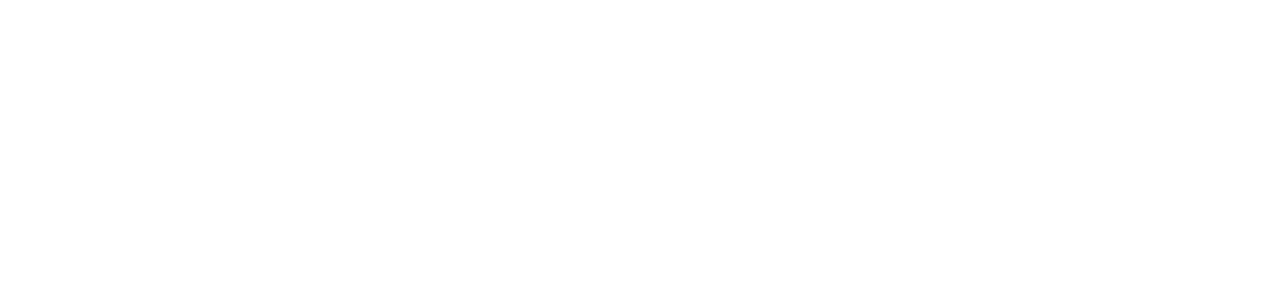
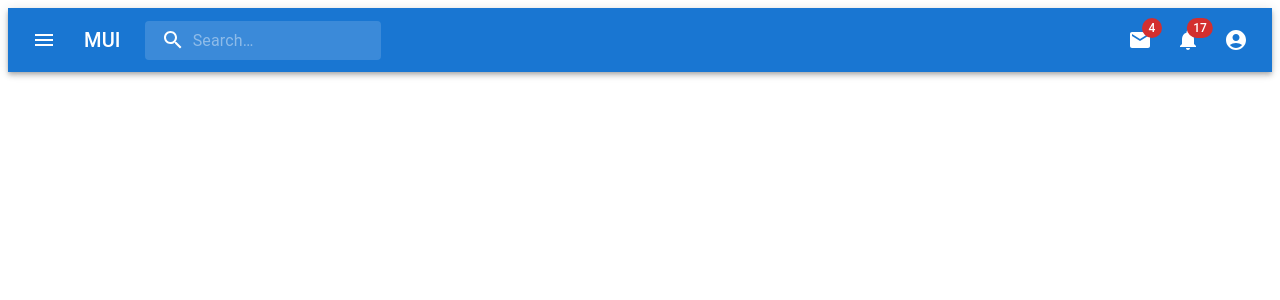
Before and after one commit to FrankSausage/SpringBoot-React-DeliveryAppMakingProject-2024.04, a React (Create React App) app in the folder src/main/frontend/: page / in a window 1280 px wide. Shown: the top 300 px of the page. Built offline with nearby package versions, Linux system fonts and the light colour scheme.

Commit message:
파이널 프로젝트

```diff
--- a/src/main/frontend/src/App.jsx
+++ b/src/main/frontend/src/App.jsx
@@ -1,6 +1,9 @@
+import SearchHeader from './components/SearchHeader';
+
 function App() {
   return (
     <div className="App">
+      <SearchHeader />
     </div>
   );
 }
--- /dev/null
+++ b/src/main/frontend/src/components/SearchHeader.jsx
@@ -0,0 +1,233 @@
+import * as React from 'react';
+import { styled, alpha } from '@mui/material/styles';
+import AppBar from '@mui/material/AppBar';
+import Box from '@mui/material/Box';
+import Toolbar from '@mui/material/Toolbar';
+import IconButton from '@mui/material/IconButton';
+import Typography from '@mui/material/Typography';
+import InputBase from '@mui/material/InputBase';
+import Badge from '@mui/material/Badge';
+import MenuItem from '@mui/material/MenuItem';
+import Menu from '@mui/material/Menu';
+import MenuIcon from '@mui/icons-material/Menu';
+import SearchIcon from '@mui/icons-material/Search';
+import AccountCircle from '@mui/icons-material/AccountCircle';
+import MailIcon from '@mui/icons-material/Mail';
+import NotificationsIcon from '@mui/icons-material/Notifications';
+import MoreIcon from '@mui/icons-material/MoreVert';
+
+const Search = styled('div')(({ theme }) => ({
+  position: 'relative',
+  borderRadius: theme.shape.borderRadius,
+  backgroundColor: alpha(theme.palette.common.white, 0.15),
+  '&:hover': {
+    backgroundColor: alpha(theme.palette.common.white, 0.25),
+  },
+  marginRight: theme.spacing(2),
+  marginLeft: 0,
+  width: '100%',
+  [theme.breakpoints.up('sm')]: {
+    marginLeft: theme.spacing(3),
+    width: 'auto',
+  },
+}));
+
+const SearchIconWrapper = styled('div')(({ theme }) => ({
+  padding: theme.spacing(0, 2),
+  height: '100%',
+  position: 'absolute',
+  pointerEvents: 'none',
+  display: 'flex',
+  alignItems: 'center',
+  justifyContent: 'center',
+}));
+
+const StyledInputBase = styled(InputBase)(({ theme }) => ({
+  color: 'inherit',
+  '& .MuiInputBase-input': {
+    padding: theme.spacing(1, 1, 1, 0),
+    // vertical padding + font size from searchIcon
+    paddingLeft: `calc(1em + ${theme.spacing(4)})`,
+    transition: theme.transitions.create('width'),
+    width: '100%',
+    [theme.breakpoints.up('md')]: {
+      width: '20ch',
+    },
+  },
+}));
+
+export default function PrimarySearchAppBar() {
+  const [anchorEl, setAnchorEl] = React.useState(null);
+  const [mobileMoreAnchorEl, setMobileMoreAnchorEl] = React.useState(null);
+
+  const isMenuOpen = Boolean(anchorEl);
+  const isMobileMenuOpen = Boolean(mobileMoreAnchorEl);
+
+  const handleProfileMenuOpen = (event) => {
+    setAnchorEl(event.currentTarget);
+  };
+
+  const handleMobileMenuClose = () => {
+    setMobileMoreAnchorEl(null);
+  };
+
+  const handleMenuClose = () => {
+    setAnchorEl(null);
+    handleMobileMenuClose();
+  };
+
+  const handleMobileMenuOpen = (event) => {
+    setMobileMoreAnchorEl(event.currentTarget);
+  };
+
+  const menuId = 'primary-search-account-menu';
+  const renderMenu = (
+    <Menu
+      anchorEl={anchorEl}
+      anchorOrigin={{
+        vertical: 'top',
+        horizontal: 'right',
+      }}
+      id={menuId}
+      keepMounted
+      transformOrigin={{
+        vertical: 'top',
+        horizontal: 'right',
+      }}
+      open={isMenuOpen}
+      onClose={handleMenuClose}
+    >
+      <MenuItem onClick={handleMenuClose}>Profile</MenuItem>
+      <MenuItem onClick={handleMenuClose}>My account</MenuItem>
+    </Menu>
+  );
+
+  const mobileMenuId = 'primary-search-account-menu-mobile';
+  const renderMobileMenu = (
+    <Menu
+      anchorEl={mobileMoreAnchorEl}
+      anchorOrigin={{
+        vertical: 'top',
+        horizontal: 'right',
+      }}
+      id={mobileMenuId}
+      keepMounted
+      transformOrigin={{
+        vertical: 'top',
+        horizontal: 'right',
+      }}
+      open={isMobileMenuOpen}
+      onClose={handleMobileMenuClose}
+    >
+      <MenuItem>
+        <IconButton size="large" aria-label="show 4 new mails" color="inherit">
+          <Badge badgeContent={4} color="error">
+            <MailIcon />
+          </Badge>
+        </IconButton>
+        <p>Messages</p>
+      </MenuItem>
+      <MenuItem>
+        <IconButton
+          size="large"
+          aria-label="show 17 new notifications"
+          color="inherit"
+        >
+          <Badge badgeContent={17} color="error">
+            <NotificationsIcon />
+          </Badge>
+        </IconButton>
+        <p>Notifications</p>
+      </MenuItem>
+      <MenuItem onClick={handleProfileMenuOpen}>
+        <IconButton
+          size="large"
+          aria-label="account of current user"
+          aria-controls="primary-search-account-menu"
+          aria-haspopup="true"
+          color="inherit"
+        >
+          <AccountCircle />
+        </IconButton>
+        <p>Profile</p>
+      </MenuItem>
+    </Menu>
+  );
+
+  return (
+    <Box sx={{ flexGrow: 1 }}>
+      <AppBar position="static">
+        <Toolbar>
+          <IconButton
+            size="large"
+            edge="start"
+            color="inherit"
+            aria-label="open drawer"
+            sx={{ mr: 2 }}
+          >
+            <MenuIcon />
+          </IconButton>
+          <Typography
+            variant="h6"
+            noWrap
+            component="div"
+            sx={{ display: { xs: 'none', sm: 'block' } }}
+          >
+            MUI
+          </Typography>
+          <Search>
+            <SearchIconWrapper>
+              <SearchIcon />
+            </SearchIconWrapper>
+            <StyledInputBase
+              placeholder="Search…"
+              inputProps={{ 'aria-label': 'search' }}
+            />
+          </Search>
+          <Box sx={{ flexGrow: 1 }} />
+          <Box sx={{ display: { xs: 'none', md: 'flex' } }}>
+            <IconButton size="large" aria-label="show 4 new mails" color="inherit">
+              <Badge badgeContent={4} color="error">
+                <MailIcon />
+              </Badge>
+            </IconButton>
+            <IconButton
+              size="large"
+              aria-label="show 17 new notifications"
+              color="inherit"
+            >
+              <Badge badgeContent={17} color="error">
+                <NotificationsIcon />
+              </Badge>
+            </IconButton>
+            <IconButton
+              size="large"
+              edge="end"
+              aria-label="account of current user"
+              aria-controls={menuId}
+              aria-haspopup="true"
+              onClick={handleProfileMenuOpen}
+              color="inherit"
+            >
+              <AccountCircle />
+            </IconButton>
+          </Box>
+          <Box sx={{ display: { xs: 'flex', md: 'none' } }}>
+            <IconButton
+              size="large"
+              aria-label="show more"
+              aria-controls={mobileMenuId}
+              aria-haspopup="true"
+              onClick={handleMobileMenuOpen}
+              color="inherit"
+            >
+              <MoreIcon />
+            </IconButton>
+          </Box>
+        </Toolbar>
+      </AppBar>
+      {renderMobileMenu}
+      {renderMenu}
+    </Box>
+  );
+}
```
Also changed, not shown: src/main/frontend/src/components/Darkmode.jsx (added, +62 -0 lines), src/main/frontend/src/pages/SignIn.jsx (added), src/main/frontend/src/pages/SignUp.jsx (added).
